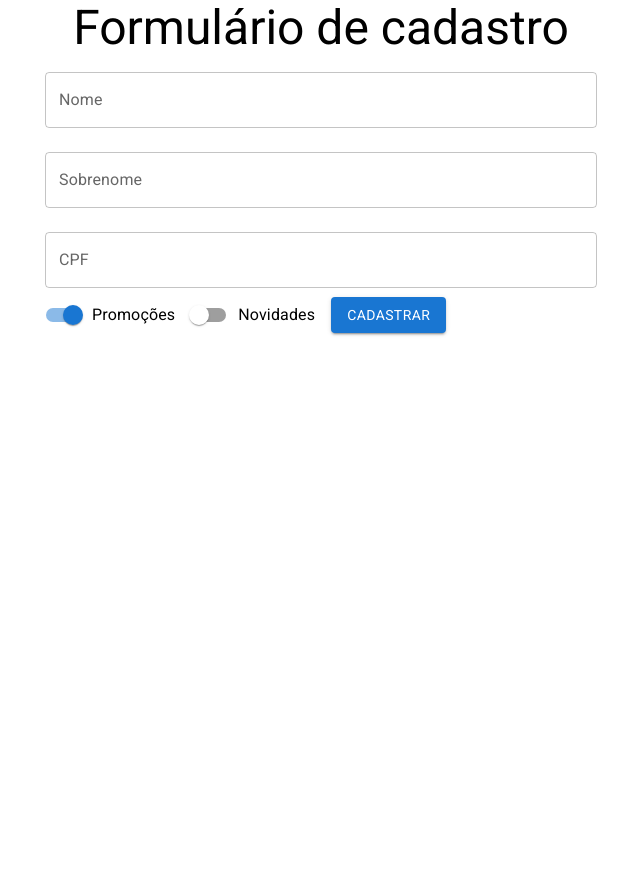
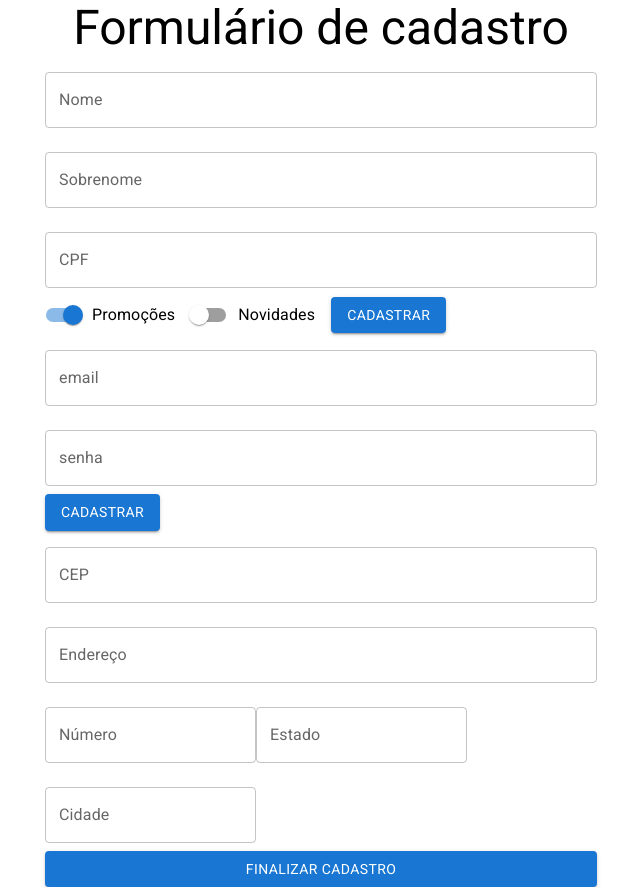
Before and after one commit to Andertaker73/alura-react_react-hooks-e-formularios, a React (Create React App) app: page / in a window 1280 px wide. Shown: the whole page, without its empty margins (319-959 px from the left). Before the commit the page ends 800 px from the top, so only its background shows below. Built offline with nearby package versions, Linux system fonts and the light colour scheme.

Commit message:
cont - chapter one done

```diff
--- /dev/null
+++ b/src/components/FormularioCadastro/DadosEntrega.jsx
@@ -0,0 +1,25 @@
+import { Button, TextField } from "@mui/material"
+import React from "react"
+
+function DadosEntrega() {
+  return (
+    <form>
+      <TextField id="cep" label="CEP" type="number" margin="normal" fullWidth />
+      <TextField
+        id="endereco"
+        label="Endereço"
+        type="text"
+        margin="normal"
+        fullWidth
+      />
+      <TextField id="numero" label="Número" type="number" margin="normal" />
+      <TextField id="estado" label="Estado" type="text" margin="normal" />
+      <TextField id="cidade" label="Cidade" type="text" margin="normal" />
+      <Button type="submit" variant="contained" fullWidth>
+        Finalizar cadastro
+      </Button>
+    </form>
+  )
+}
+
+export default DadosEntrega
--- /dev/null
+++ b/src/components/FormularioCadastro/DadosPessoais.jsx
@@ -0,0 +1,92 @@
+import React, { useState } from "react"
+import { Button, FormControlLabel, Switch, TextField } from "@mui/material"
+
+function DadosPessoais({ aoEnviar, validarCPF }) {
+  const [nome, setNome] = useState("")
+  const [sobrenome, setSobrenome] = useState("")
+  const [cpf, setCpf] = useState("")
+  const [promocoes, setPromocoes] = useState(true)
+  const [novidades, setNovidades] = useState(false)
+  const [erros, setErros] = useState({
+    cpf: { valido: true, texto: "" },
+  })
+
+  return (
+    <form
+      onSubmit={(event) => {
+        event.preventDefault()
+        aoEnviar({ nome, sobrenome, cpf, promocoes, novidades })
+      }}
+    >
+      <TextField
+        value={nome}
+        onChange={(event) => {
+          setNome(event.target.value)
+        }}
+        id="nome"
+        label="Nome"
+        margin="normal"
+        fullWidth
+      />
+      <TextField
+        value={sobrenome}
+        onChange={(event) => {
+          setSobrenome(event.target.value)
+        }}
+        id="sobrenome"
+        label="Sobrenome"
+        margin="normal"
+        fullWidth
+      />
+      <TextField
+        value={cpf}
+        onChange={(event) => {
+          setCpf(event.target.value)
+        }}
+        onBlur={(event) => {
+          const ehValido = validarCPF(cpf)
+          setErros({
+            cpf: ehValido,
+          })
+        }}
+        error={!erros.cpf.valido}
+        helperText={erros.cpf.texto}
+        id="cpf"
+        label="CPF"
+        margin="normal"
+        fullWidth
+      />
+
+      <FormControlLabel
+        label="Promoções"
+        control={
+          <Switch
+            checked={promocoes}
+            onChange={(event) => {
+              setPromocoes(event.target.checked)
+            }}
+            name="promocoes"
+          />
+        }
+      />
+      <FormControlLabel
+        label="Novidades"
+        control={
+          <Switch
+            checked={novidades}
+            onChange={(event) => {
+              setNovidades(event.target.checked)
+            }}
+            name="novidades"
+          />
+        }
+      />
+
+      <Button type="submit" variant="contained">
+        Cadastrar
+      </Button>
+    </form>
+  )
+}
+
+export default DadosPessoais
--- /dev/null
+++ b/src/components/FormularioCadastro/DadosUsuario.jsx
@@ -0,0 +1,26 @@
+import { Button, TextField } from "@mui/material"
+import React from "react"
+
+function DadosUsuario() {
+  return (
+    <form>
+      <TextField
+        id="email"
+        label="email"
+        type="email"
+        margin="normal"
+        fullWidth
+      />
+      <TextField
+        id="senha"
+        label="senha"
+        type="password"
+        margin="normal"
+        fullWidth
+      />
+      <Button type="submit" variant="contained">Cadastrar</Button>
+    </form>
+  )
+}
+
+export default DadosUsuario
--- a/src/components/FormularioCadastro/FormularioCadastro.jsx
+++ b/src/components/FormularioCadastro/FormularioCadastro.jsx
@@ -1,91 +1,15 @@
 import React, { useState } from "react"
-import { Button, FormControlLabel, Switch, TextField } from "@mui/material"
+import DadosEntrega from "./DadosEntrega"
+import DadosPessoais from "./DadosPessoais"
+import DadosUsuario from "./DadosUsuario"
 
 function FormularioCadastro({ aoEnviar, validarCPF }) {
-  const [nome, setNome] = useState("")
-  const [sobrenome, setSobrenome] = useState("")
-  const [cpf, setCpf] = useState("")
-  const [promocoes, setPromocoes] = useState(true)
-  const [novidades, setNovidades] = useState(false)
-  const [erros, setErros] = useState({
-    cpf: { valido: true, texto: "" },
-  })
-
   return (
-    <form
-      onSubmit={(event) => {
-        event.preventDefault()
-        aoEnviar({ nome, sobrenome, cpf, promocoes, novidades })
-      }}
-    >
-      <TextField
-        value={nome}
-        onChange={(event) => {
-          setNome(event.target.value)
-        }}
-        id="nome"
-        label="Nome"
-        margin="normal"
-        fullWidth
-      />
-      <TextField
-        value={sobrenome}
-        onChange={(event) => {
-          setSobrenome(event.target.value)
-        }}
-        id="sobrenome"
-        label="Sobrenome"
-        margin="normal"
-        fullWidth
-      />
-      <TextField
-        value={cpf}
-        onChange={(event) => {
-          setCpf(event.target.value)
-        }}
-        onBlur={(event) => {
-          const ehValido = validarCPF(cpf)
-          setErros({
-            cpf: ehValido,
-          })
-        }}
-        error={!erros.cpf.valido}
-        helperText={erros.cpf.texto}
-        id="cpf"
-        label="CPF"
-        margin="normal"
-        fullWidth
-      />
-
-      <FormControlLabel
-        label="Promoções"
-        control={
-          <Switch
-            checked={promocoes}
-            onChange={(event) => {
-              setPromocoes(event.target.checked)
-            }}
-            name="promocoes"
-          />
-        }
-      />
-      <FormControlLabel
-        label="Novidades"
-        control={
-          <Switch
-            checked={novidades}
-            onChange={(event) => {
-              setNovidades(event.target.checked)
-            }}
-            name="novidades"
-          />
-        }
-      />
-
-      <Button type="submit" variant="contained" color="primary">
-        Cadastrar
-      </Button>
-    </form>
+    <>
+      <DadosPessoais aoEnviar={aoEnviar} validarCPF={validarCPF}/>
+      <DadosUsuario />
+      <DadosEntrega />
+    </>
   )
 }
 
```
Also changed, not shown: 1 other file (tests, documents, lock files or other folders).
